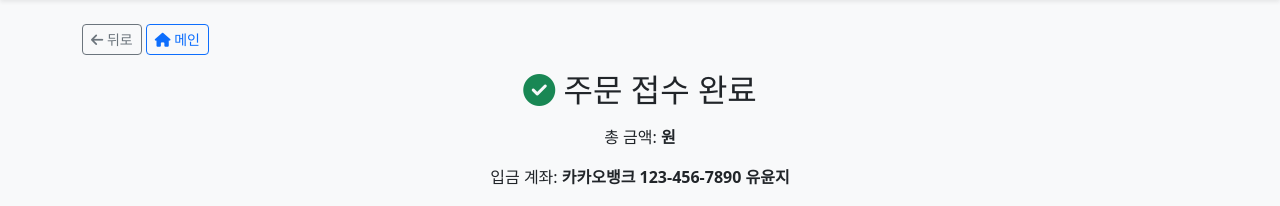
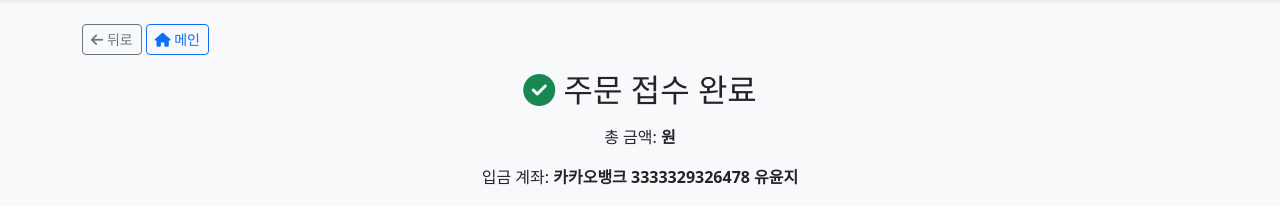
Before and after one commit to bag4355/restaurant-system, a Flask app: template templates/order_result.html in a window 1280 px wide. Shown: the part 56-262 px from the top of the page. Run offline with Flask 3, Linux system fonts and the light colour scheme; the template is opened without the code that fills it, so the values that code supplies are empty.

Commit message:
Update order_result.html

```diff
--- a/templates/order_result.html
+++ b/templates/order_result.html
@@ -3,7 +3,7 @@
 <div class="text-center">
   <h2 class="mb-3"><i class="fas fa-check-circle text-success"></i> 주문 접수 완료</h2>
   <p>총 금액: <strong>{{ total_price }}원</strong></p>
-  <p>입금 계좌: <strong>카카오뱅크 123-456-7890 유윤지</strong></p>
+  <p>입금 계좌: <strong>카카오뱅크 3333329326478 유윤지</strong></p>
   <p>주문ID: <strong>{{ order_id }}</strong></p>
   <a href="{{ url_for('index') }}" class="btn btn-outline-primary mt-3">
     <i class="fas fa-home"></i> 메인으로
```
